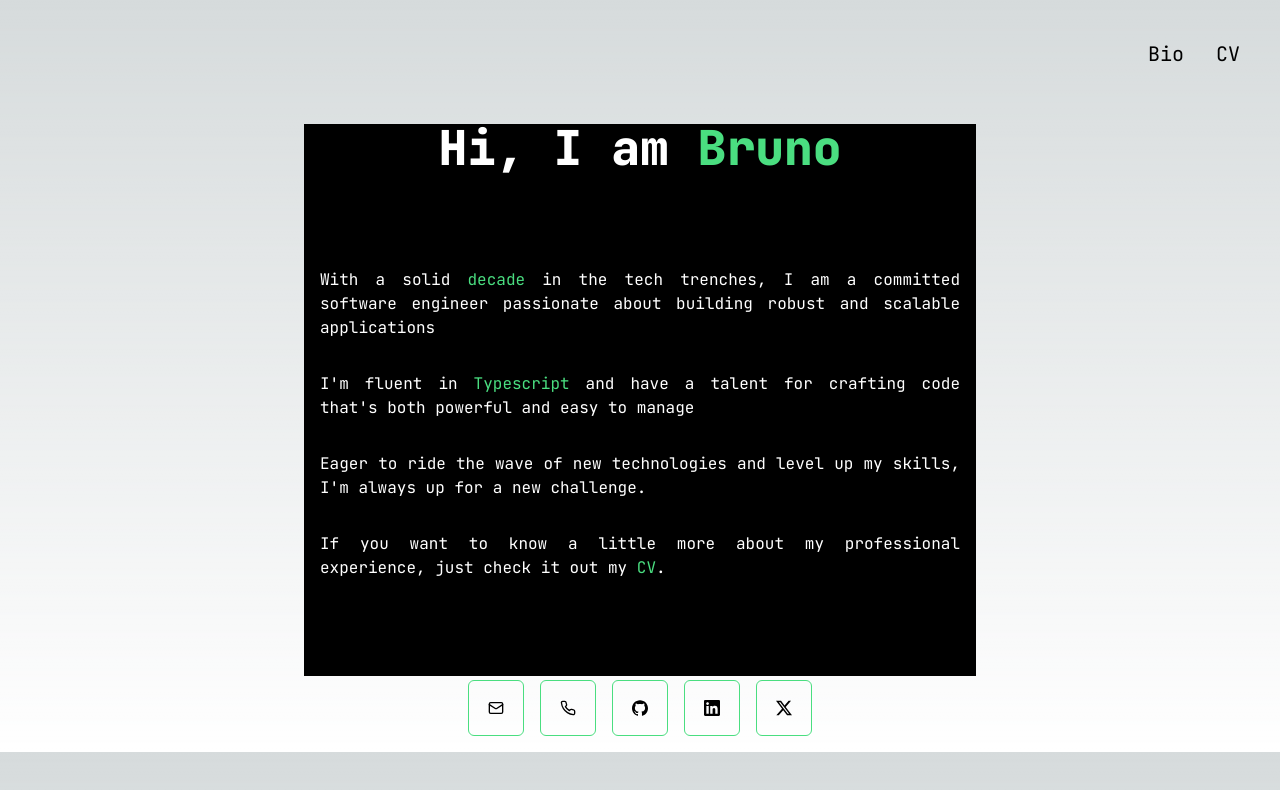
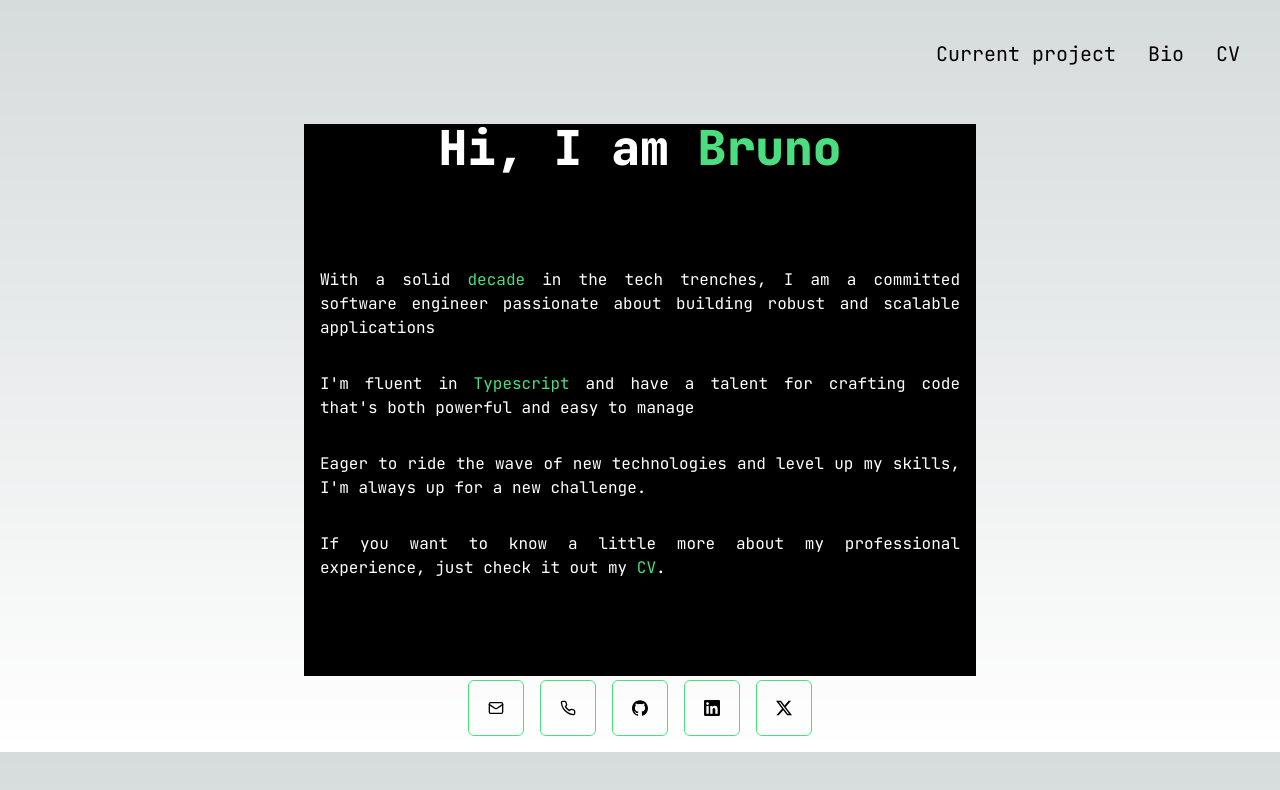
Before and after one commit to bernacle/website, a Next.js app: page / in a window 1280 px wide. Shown: the top 790 px of the page. Built offline with nearby package versions, Linux system fonts and the light colour scheme.

Commit message:
fix: latest project

```diff
--- a/src/components/ui/tabs.tsx
+++ b/src/components/ui/tabs.tsx
@@ -1,10 +1,18 @@
-import React from 'react'
-import Link from 'next/link'
+import React from "react";
+import Link from "next/link";
 
 export default function Tabs() {
   return (
     <div className="container flex items-center justify-end py-10">
       <nav className="relative flex flex-row mr-10">
+        <Link
+          className="relative text-xl w-fit block after:block after:content-[''] after:absolute after:h-[3px] after:bg-green-400 after:w-full after:scale-x-0 after:hover:scale-x-100 after:transition after:duration-300 after:origin-left mr-8"
+          href="https://logfolio.com"
+          target="_blank"
+        >
+          Current project
+        </Link>
+
         <Link
           className="relative text-xl w-fit block after:block after:content-[''] after:absolute after:h-[3px] after:bg-green-400 after:w-full after:scale-x-0 after:hover:scale-x-100 after:transition after:duration-300 after:origin-left mr-8"
           href="/"
@@ -20,5 +28,5 @@ export default function Tabs() {
         </Link>
       </nav>
     </div>
-  )
+  );
 }
```
